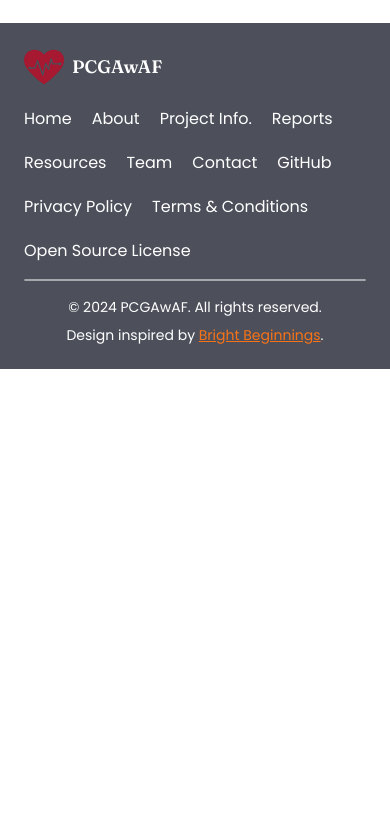
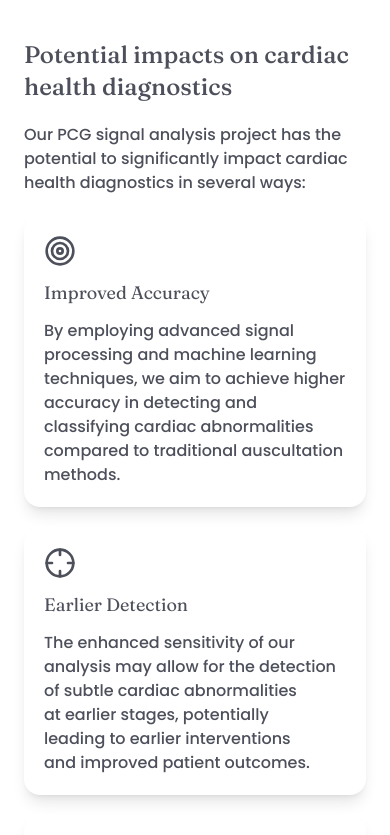
Before and after one commit to kunalkeshan/PCG-Signal-Analysis-With-Adaptive-Filtering, a Next.js app in the folder client/: page /about in a window 390 px wide. Shown: the part 8604-9439 px from the top of the page. Before the commit the page ends 8973 px from the top, so only its background shows below. Built offline with nearby package versions, Linux system fonts and the light colour scheme.

Commit message:
feat: add expected outcomes to about page
- closes #10

```diff
--- a/client/components/about/expected-outcomes.tsx
+++ b/client/components/about/expected-outcomes.tsx
@@ -1,4 +1,103 @@
 import React from 'react';
+import {
+	Accessibility,
+	Crosshair,
+	HeartPulse,
+	LucideIcon,
+	ScanSearch,
+	ShieldCheck,
+	SquareActivity,
+	Target,
+} from 'lucide-react';
+
+interface BenefitItem {
+	title: string;
+	description: string;
+	Icon: LucideIcon;
+}
+
+const benefits: BenefitItem[] = [
+	{
+		title: 'Improved Accuracy',
+		description:
+			'By employing advanced signal processing and machine learning techniques, we aim to achieve higher accuracy in detecting and classifying cardiac abnormalities compared to traditional auscultation methods.',
+		Icon: Target,
+	},
+	{
+		title: 'Earlier Detection',
+		description:
+			'The enhanced sensitivity of our analysis may allow for the detection of subtle cardiac abnormalities at earlier stages, potentially leading to earlier interventions and improved patient outcomes.',
+		Icon: Crosshair,
+	},
+	{
+		title: 'Non-invasive Screening',
+		description:
+			'Our technology could provide a powerful, non-invasive screening tool for cardiac health, potentially reducing the need for more invasive or expensive diagnostic procedures in some cases.',
+		Icon: ScanSearch,
+	},
+	{
+		title: 'Accessibility',
+		description:
+			'By developing a system that can work with relatively inexpensive PCG recording devices, we could make advanced cardiac diagnostics more accessible, particularly in resource-limited settings or for remote healthcare applications.',
+		Icon: Accessibility,
+	},
+	{
+		title: 'Continuous Monitoring',
+		description:
+			"The real-time processing capabilities we're developing could enable continuous cardiac monitoring, providing a more comprehensive view of a patient's cardiac health over time.",
+		Icon: SquareActivity,
+	},
+	{
+		title: 'Support for Healthcare Providers',
+		description:
+			'Our system could serve as a valuable support tool for healthcare providers, offering a second opinion or highlighting potential issues that warrant further investigation.',
+		Icon: HeartPulse,
+	},
+	{
+		title: 'Standardization',
+		description:
+			'By providing objective analysis of heart sounds, our system could help standardize cardiac auscultation practices, potentially reducing variability in diagnoses between different healthcare providers.',
+		Icon: ShieldCheck,
+	},
+];
+
+const potentialApplications = [
+	{
+		title: 'Wearable Health Monitoring',
+		description:
+			'Integration with wearable devices could allow for continuous, non-intrusive cardiac monitoring in daily life, providing early warning of potential cardiac issues.',
+	},
+	{
+		title: 'Telemedicine',
+		description:
+			'The technology could be a valuable tool in telemedicine applications, allowing for remote cardiac assessments with a level of detail previously requiring in-person visits.',
+	},
+	{
+		title: 'Personalized Medicine',
+		description:
+			"By analyzing patterns in an individual's heart sounds over time, the technology could contribute to more personalized cardiac care and treatment plans.",
+	},
+	{
+		title: 'Integration with Other Diagnostic Tools',
+		description:
+			'Future developments could see our PCG analysis integrated with other diagnostic methods (e.g., ECG, echocardiography) for more comprehensive cardiac assessments.',
+	},
+	{
+		title: 'Application to Other Biological Sounds',
+		description:
+			"The signal processing techniques we're developing could potentially be adapted for analysis of other biological sounds, such as lung sounds or fetal heart sounds.",
+	},
+	{
+		title: 'AI-assisted Medical Training',
+		description:
+			'Our system could be used as a training tool for medical students and professionals, helping them learn to recognize and interpret various heart sounds and murmurs.',
+	},
+	{
+		title: 'Research Tool',
+		description:
+			'The detailed analysis provided by our system could serve as a valuable research tool, potentially uncovering new insights into cardiac function and disease progression.',
+	},
+];
 
 const ExpectedOutcomes = () => {
 	return (
@@ -6,6 +105,51 @@ const ExpectedOutcomes = () => {
 			<h2 className='font-heading font-semibold text-3xl text-center'>
 				Expected Outcomes
 			</h2>
+			<h3 className='text-2xl font-heading font-medium mt-10'>
+				Potential impacts on cardiac health diagnostics
+			</h3>
+			<p className='font-medium mt-5'>
+				Our PCG signal analysis project has the potential to
+				significantly impact cardiac health diagnostics in several ways:
+			</p>
+			<ul className='w-full grid gird-cols-1 md:grid-cols-2 xl:grid-cols-4 gap-5 mt-5'>
+				{benefits.map((aspect, index) => (
+					<li
+						key={`benefit-${index}`}
+						className='flex flex-col gap-3 p-5 bg-white rounded-2xl shadow-lg hover:shadow-xl hover:-translate-y-1 transition-all duration-300'
+					>
+						<aspect.Icon size={32} />
+						<h3 className='text-lg font-heading font-normal'>
+							{aspect.title}
+						</h3>
+						<p className='font-medium text-balance'>
+							{aspect.description}
+						</p>
+					</li>
+				))}
+			</ul>
+			<h3 className='text-2xl font-heading font-medium mt-10'>
+				Future applications of the technology
+			</h3>
+			<p className='font-medium mt-5'>
+				Looking ahead, our PCG signal analysis technology has potential
+				applications that extend beyond its initial focus:
+			</p>
+			<ol className='flex list-outside ml-4 mt-5 list-decimal flex-col gap-5 w-full'>
+				{potentialApplications.map((item, index) => (
+					<li
+						key={`potential-applications-${index}`}
+						className='w-full'
+					>
+						<h4 className='text-lg font-heading font-normal'>
+							{item.title}
+						</h4>
+						<p className='font-normal text-sm text-dim-greys mt-2'>
+							{item.description}
+						</p>
+					</li>
+				))}
+			</ol>
 		</section>
 	);
 };
```
